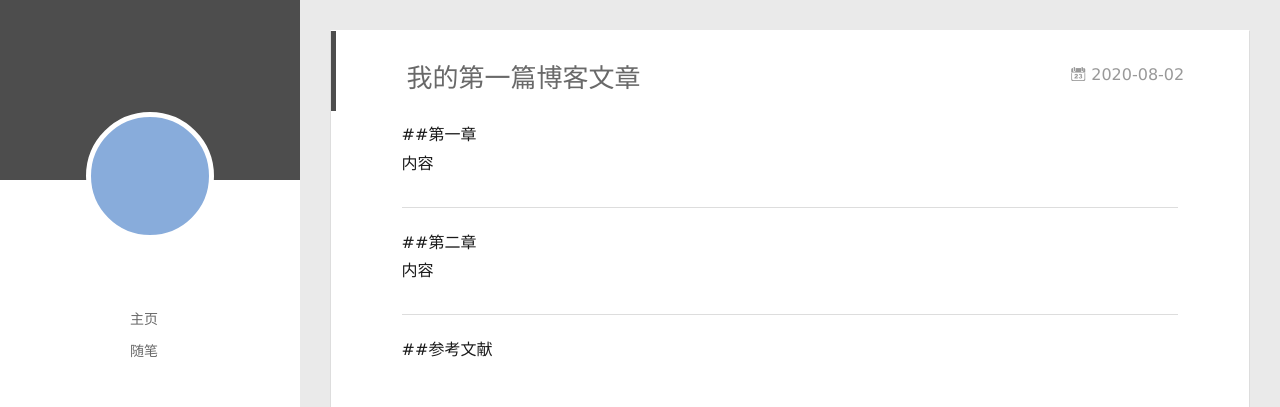
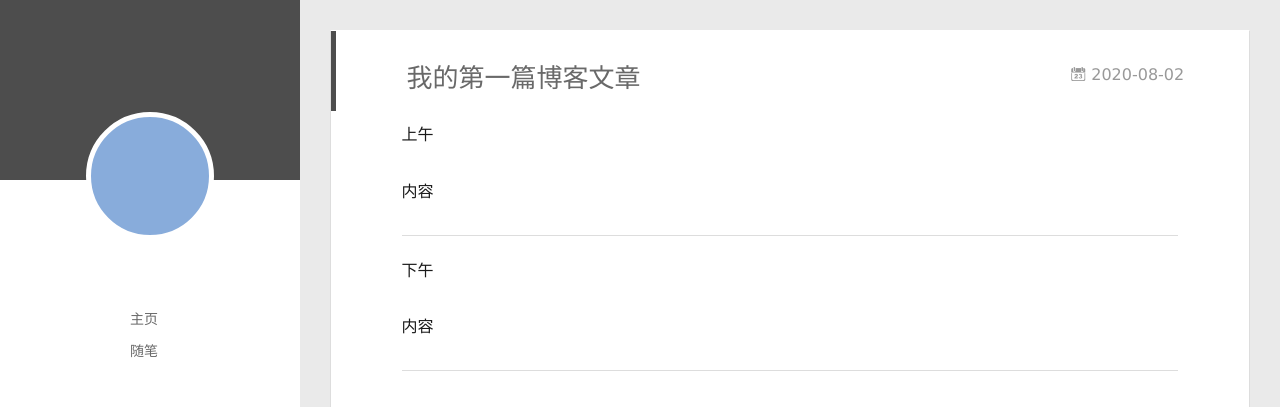
Before and after one commit to AITTH/AITTH.github.io, a plain HTML site: page 2020/08/02/我的第一篇博客文章/index.html in a window 1280 px wide. Shown: the top 407 px of the page. Drawn offline with Linux system fonts and the light colour scheme; no server answers.

Commit message:
Site updated: 2020-08-02 11:46:21

```diff
--- a/2020/08/02/我的第一篇博客文章/index.html
+++ b/2020/08/02/我的第一篇博客文章/index.html
@@ -8,15 +8,15 @@
   <link rel="dns-prefetch" href="http://yoursite.com">
   <title>我的第一篇博客文章 | Hexo</title>
   <meta name="viewport" content="width=device-width, initial-scale=1, maximum-scale=1">
-  <meta name="description" content="##第一章内容  ##第二章内容  ##参考文献">
+  <meta name="description" content="上午 内容  下午 内容">
 <meta property="og:type" content="article">
 <meta property="og:title" content="我的第一篇博客文章">
 <meta property="og:url" content="http://yoursite.com/2020/08/02/%E6%88%91%E7%9A%84%E7%AC%AC%E4%B8%80%E7%AF%87%E5%8D%9A%E5%AE%A2%E6%96%87%E7%AB%A0/index.html">
 <meta property="og:site_name" content="Hexo">
-<meta property="og:description" content="##第一章内容  ##第二章内容  ##参考文献">
+<meta property="og:description" content="上午 内容  下午 内容">
 <meta property="og:locale" content="en_US">
 <meta property="article:published_time" content="2020-08-02T00:31:27.000Z">
-<meta property="article:modified_time" content="2020-08-02T00:56:52.927Z">
+<meta property="article:modified_time" content="2020-08-02T03:43:31.237Z">
 <meta property="article:author" content="John Doe">
 <meta name="twitter:card" content="summary">
 
@@ -174,11 +174,12 @@
 
     <div class="article-entry" itemprop="articleBody">
 
-        <p>##第一章<br>内容</p>
+        <p>上午</p>
+<p>内容</p>
 <hr>
-<p>##第二章<br>内容</p>
+<p>下午</p>
+<p>内容</p>
 <hr>
-<p>##参考文献</p>
 
 
 
```
Also changed, not shown: index.html (+4 -3 lines).
